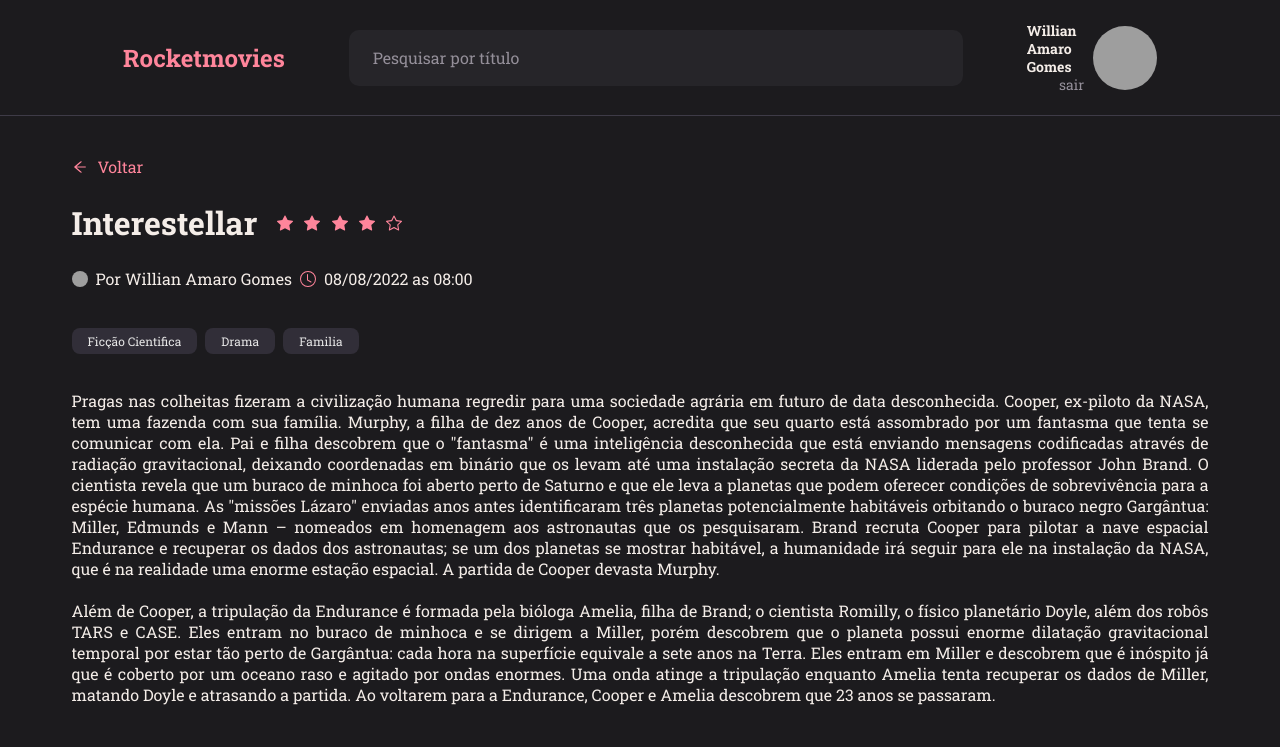
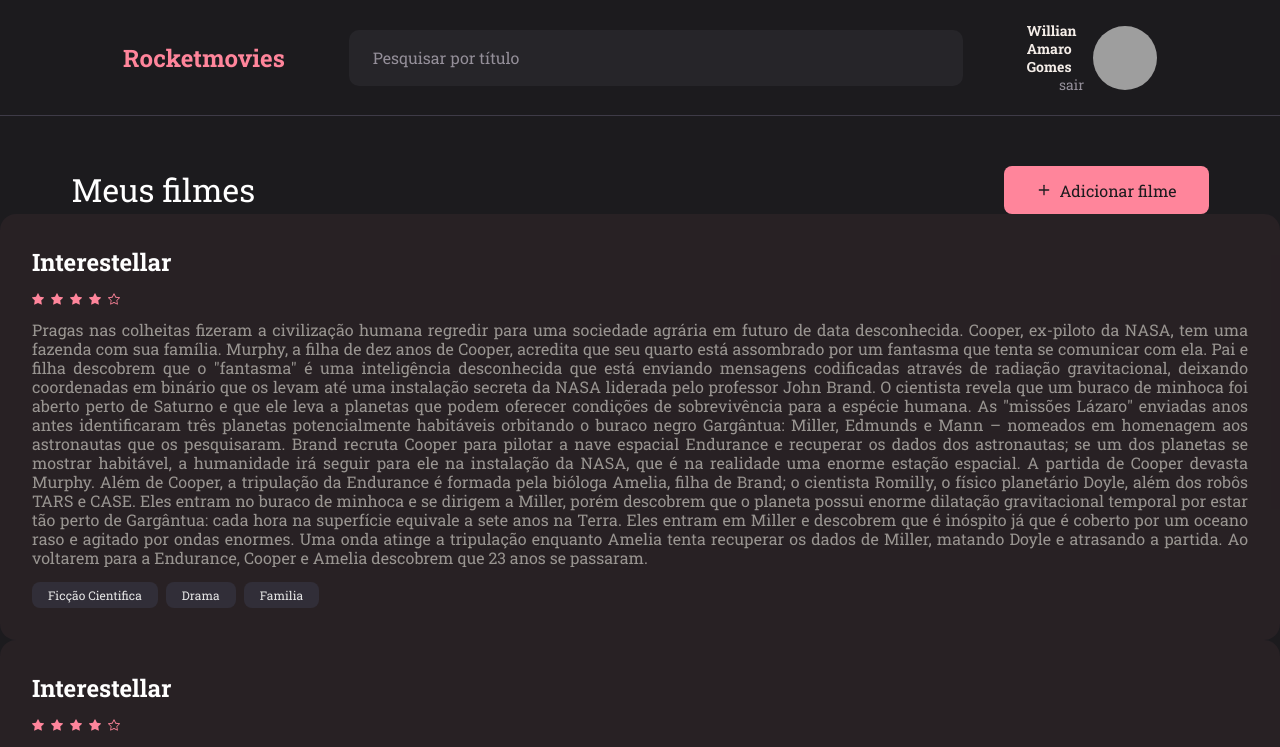
Before and after one commit to williangomesdev/Explorer-Stage09-Desafio-Rocketmovies-Frontend, a React (Vite) app: page / in a window 1280 px wide. Shown: the top 747 px of the page. Built offline with nearby package versions, Linux system fonts and the light colour scheme; grey boxes are pictures that could not be loaded.

Commit message:
inciando a pagina home

```diff
--- /dev/null
+++ b/src/components/Movie/index.jsx
@@ -0,0 +1,51 @@
+import { BsStarFill, BsStar} from "react-icons/bs";
+
+import { Container } from './styles'
+import { Tag } from '../Tag'
+
+export function Movie({ data, ...rest }) {
+    return (
+        <Container {...rest}>
+            <h1>{data.title}</h1>
+            <div>
+                <BsStarFill />
+                <BsStarFill />
+                <BsStarFill />
+                <BsStarFill />
+                <BsStar />
+            </div>
+            <p>
+                Pragas nas colheitas fizeram a civilização humana regredir para uma sociedade
+                agrária em futuro de data desconhecida. Cooper, ex-piloto da NASA,
+                tem uma fazenda com sua família. Murphy, a filha de dez anos de Cooper, acredita que seu quarto está assombrado por um fantasma que tenta se comunicar com ela. Pai e filha descobrem que o "fantasma" é uma inteligência desconhecida que está enviando mensagens codificadas através de radiação gravitacional, deixando coordenadas em binário que os levam até uma instalação secreta da NASA liderada pelo professor John Brand. O cientista revela que um buraco de minhoca foi aberto perto de Saturno e que ele leva a planetas que podem oferecer condições de sobrevivência para a espécie humana. As "missões Lázaro" enviadas anos antes identificaram três planetas potencialmente habitáveis orbitando o buraco negro Gargântua: Miller, Edmunds e Mann – nomeados em homenagem aos astronautas que os pesquisaram.
+                Brand recruta Cooper para pilotar a nave espacial Endurance e recuperar os dados dos
+                astronautas; se um dos planetas se mostrar habitável,
+                a humanidade irá seguir para ele na instalação da NASA,
+                que é na realidade uma enorme estação espacial.
+                A partida de Cooper devasta Murphy.
+                Além de Cooper, a tripulação da Endurance é formada pela bióloga Amelia,
+                filha de Brand; o cientista Romilly, o físico planetário Doyle,
+                além dos robôs TARS e CASE. Eles entram no buraco de minhoca e se dirigem a Miller,
+                porém descobrem que o planeta possui enorme dilatação gravitacional
+                temporal por estar tão perto de Gargântua: cada hora na
+                superfície equivale a sete anos na Terra. Eles entram em Miller e
+                descobrem que é inóspito já que é coberto por um oceano raso
+                e agitado por ondas enormes. Uma onda atinge a tripulação
+                enquanto Amelia tenta recuperar os dados de Miller, matando
+                Doyle e atrasando a partida. Ao voltarem para a Endurance,
+                Cooper e Amelia descobrem que 23 anos se passaram.
+
+            </p>
+            {
+                data.tags &&
+                <footer>
+                    {
+                        data.tags.map(tag =>
+                            <Tag key={tag.id} title={tag.name} />
+                        )
+                    }
+                </footer>
+            }
+        </Container>
+    )
+}
--- /dev/null
+++ b/src/components/Movie/styles.js
@@ -0,0 +1,47 @@
+import styled from "styled-components";
+
+export const Container = styled.button`
+  width: 100%;
+  background-color: ${({ theme }) => theme.COLORS.ROSE_900};
+  border: none;
+  border-radius: 1rem;
+  padding: 2rem;
+  display: flex;
+  flex-direction: column;
+  gap: 0.9375rem;
+
+  h1 {
+    flex: 1;
+    text-align: left;
+    font-weight: 700;
+    font-size: 1.5rem;
+    color: ${({ theme }) => theme.COLORS.WHITE};
+  }
+
+  div {
+    display: flex;
+    flex-direction: row;
+    gap: 0.4375rem;
+
+    svg {
+      width: 0.75rem;
+      height: 0.75rem;
+      color: ${({ theme }) => theme.COLORS.ROSE};
+    }
+  }
+
+  p {
+    overflow: hidden;
+    text-overflow: ellipsis;
+
+    text-align: justify;
+    font-size: 1rem;
+    line-height: 1.1875rem;
+    color: ${({ theme }) => theme.COLORS.GRAY_200};
+  }
+
+  footer {
+    width: 100%;
+    display: flex;
+  }
+`;
--- a/src/components/Tag/index.jsx
+++ b/src/components/Tag/index.jsx
@@ -1,9 +1,9 @@
 import { Container } from "./styles";
 
-export function Tag({ title }) {
+export function Tag({ title, ...rest }) {
 
     return (
-        <Container>
+        <Container{...rest}>
             {title}
         </Container>
     )
--- a/src/main.jsx
+++ b/src/main.jsx
@@ -4,14 +4,14 @@
 import GlobalStyles from './styles/global'
 import theme from './styles/theme'
 import { App } from './App'
-import {MoviePreview} from './pages/MoviePreview'
+import { Home } from './pages/Home'
 
 
 ReactDOM.createRoot(document.getElementById('root')).render(
   <React.StrictMode>
     <ThemeProvider theme={theme}>
       <GlobalStyles />
-      <MoviePreview />
+      <Home />
     </ThemeProvider>
   </React.StrictMode>
 )
--- a/src/pages/Home/index.jsx
+++ b/src/pages/Home/index.jsx
@@ -1,13 +1,52 @@
-import { ButtonText } from "../../components/ButtonText";
+import { FiPlus } from 'react-icons/fi'
 import { Header } from "../../components/Header";
-import { Section } from "../../components/Section";
-import { Tag } from "../../components/Tag";
-import { Container, Content } from "./styles"
+import { Movie } from '../../components/Movie';
+import { Container } from "./styles"
 
 export function Home() {
     return (
         <Container>
             <Header />
+            <div className='mainTitle'>
+                <h1>Meus filmes</h1>
+                <a href="#">
+                    <FiPlus />
+                    Adicionar filme
+                </a>
+            </div>
+            <div className="movieTags">
+                <Movie data={{
+                    title: "Interestellar", tags: [
+                        { id: '1', name: 'Ficção Cientifica' },
+                        { id: '2', name: 'Drama' },
+                        { id: '3', name: 'Familia' }
+                    ]
+                }} />
+
+                <Movie data={{
+                    title: "Interestellar", tags: [
+                        { id: '1', name: 'Ficção Cientifica' },
+                        { id: '2', name: 'Drama' },
+                        { id: '3', name: 'Familia' }
+                    ]
+                }} />
+
+                <Movie data={{
+                    title: "Interestellar", tags: [
+                        { id: '1', name: 'Ficção Cientifica' },
+                        { id: '2', name: 'Drama' },
+                        { id: '3', name: 'Familia' }
+                    ]
+                }} />
+
+                <Movie data={{
+                    title: "Interestellar", tags: [
+                        { id: '1', name: 'Ficção Cientifica' },
+                        { id: '2', name: 'Drama' },
+                        { id: '3', name: 'Familia' }
+                    ]
+                }} />
+            </div>
         </Container>
     );
 }
--- a/src/pages/Home/styles.js
+++ b/src/pages/Home/styles.js
@@ -1,19 +1,40 @@
 import styled from "styled-components";
 
 export const Container = styled.div`
-  width: 100%;
-  height: 100vh;
-  display: grid;
-  grid-template-rows: 7.25rem 8.3125rem auto;
-  grid-template-areas:
-    "header"
-    "title"
-    "content";
+  .mainTitle {
+    margin-top: 3.125rem;
+    margin-inline: auto;
+    width: 100%;
+    max-width: 71.0625rem;
+    display: flex;
+    flex-direction: row;
+    align-items: center;
+    justify-content: space-between;
 
-  background-color: ${({ theme }) => theme.COLORS.BACKGROUND};
+    h1 {
+      font-size: 2rem;
+      font-weight: 400;
+      line-height: 2.625rem;
+      color: ${({ theme }) => theme.COLORS.WHITE};
+    }
+
+    a {
+      background: ${({ theme }) => theme.COLORS.ROSE};
+      display: flex;
+      align-items: center;
+      gap: 0.5rem;
+      text-decoration: none;
+      color: ${({ theme }) => theme.COLORS.BACKGROUND};
+      padding-block: 0.8438rem;
+      padding-inline: 2rem;
+      border-radius: 0.5rem;
+      font-size: 1rem;
+      line-height: 1.3125rem;
+
+      svg{
+        width: 1rem;
+        height: 1rem;
+      }
+    }
+  }
 `;
-
-export const Content = styled.div`
-  max-width: 71.0625rem;
-  margin: 0 auto;
-`;
--- a/src/pages/MoviePreview/index.jsx
+++ b/src/pages/MoviePreview/index.jsx
@@ -2,8 +2,7 @@
 import { ButtonText } from '../../components/ButtonText'
 import { Tag } from '../../components/Tag'
 import { AiOutlineArrowLeft } from "react-icons/ai";
-import { BsStarFill, BsStar, BsStarHalf, BsClock } from "react-icons/bs";
-import { StarGroup } from '../../components/StarGroup'
+import { BsStarFill, BsStar, BsClock } from "react-icons/bs";
 
 
 
```
